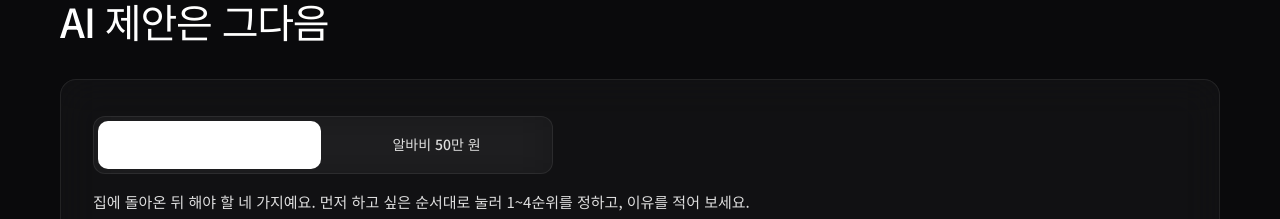
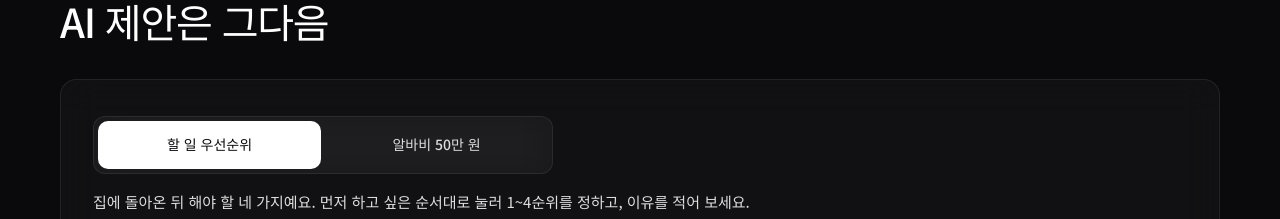
Before and after one commit to saveinmemories/BrainFirst, a plain HTML site: page index.html in a window 1280 px wide. Shown: the part 2340-2559 px from the top of the page. Drawn offline with Linux system fonts and the light colour scheme; animation ran at ten frames a second.

Commit message:
Update index.html

```diff
--- a/index.html
+++ b/index.html
@@ -51,7 +51,7 @@ section{padding:80px 0}
 .step .k{font-size:13px;color:var(--m)}.step h3{font-size:30px;font-weight:500;margin:10px 0 12px}
 .tabs{display:grid;grid-template-columns:1fr 1fr;gap:4px;padding:4px!important;margin:4px 0 12px;width:100%;max-width:460px;border-radius:12px!important}
 .tabs button{min-height:48px;border-radius:10px;color:var(--m);font-weight:500;font-size:14px;transition:.2s}
-.tabs button.on{background:var(--t);color:#FFFFFF}
+.tabs button.on{background:var(--t);color:#0A0A0C}
 .item{width:100%;display:flex;gap:14px;align-items:center;text-align:left;min-height:56px;padding:10px 16px;margin-top:10px;border:1px solid var(--bd);border-radius:var(--r);background:var(--gl);transition:.2s}
 .item:hover{border-color:rgba(255,255,255,.25)}
 .item.on{border-color:var(--ice);background:rgba(255,73,119,.08)}
```
